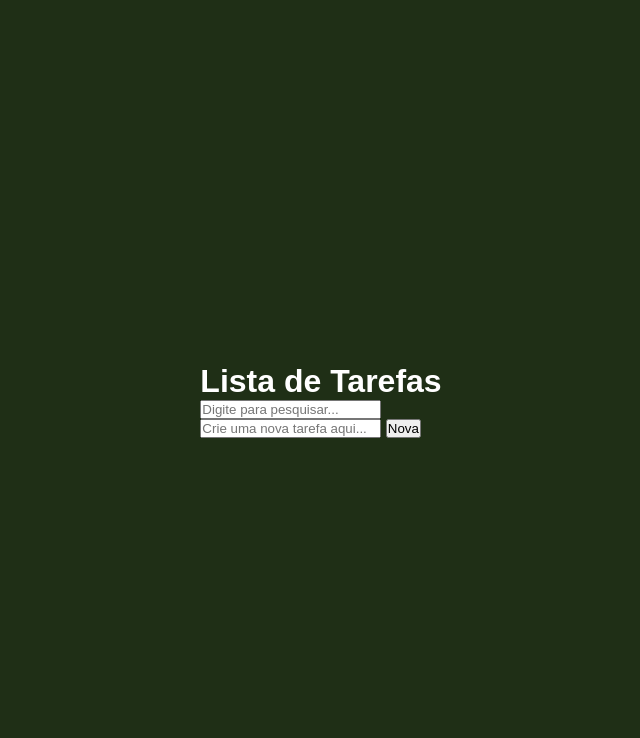
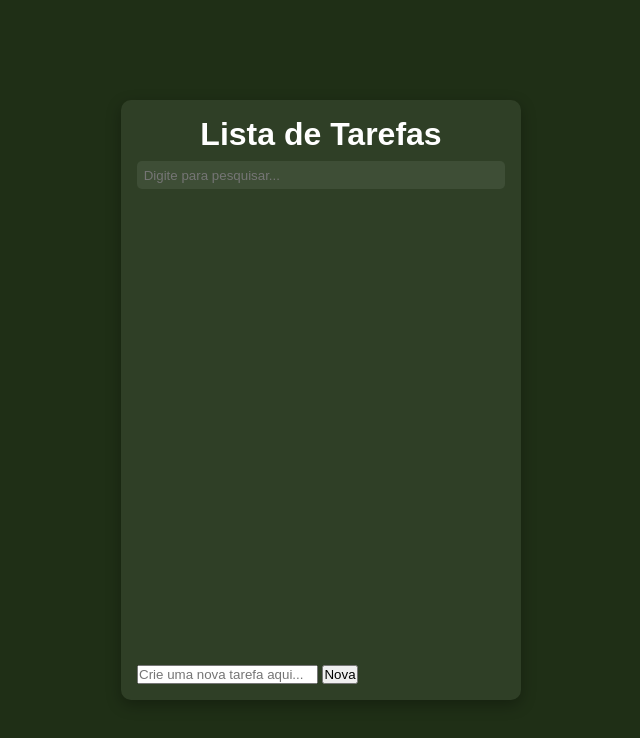
Before and after one commit to sergiocabral/Sample.JavaScript.TodoList.Frontend, a website: page src/public/index.html in a window 1280 px wide. Shown: the whole page, without its empty margins (319-959 px from the left). Drawn offline with Linux system fonts and the light colour scheme.

Commit message:
CSS: Caixa do layout

```diff
--- a/src/public/style.css
+++ b/src/public/style.css
@@ -13,3 +13,40 @@ body {
   align-items: center;
   height: 100vh;
 }
+
+main {
+  width: 100%;
+  max-width: 400px;
+  height: calc(100% - 2em);
+  max-height: 600px;
+  margin: 1em;
+  padding: 1em;
+  background-color: #2f3f26;
+  border-radius: 10px;
+  box-shadow: 0 5px 15px rgba(0, 0, 0, 0.3);
+  display: flex;
+  flex-direction: column;
+  gap: 1em;
+}
+
+header {
+  text-align: center;
+}
+
+header h1 {
+  font-size: 2em;
+  margin-bottom: 0.25em;
+}
+
+header input {
+  width: 100%;
+  padding: 0.5em;
+  border: none;
+  border-radius: 5px;
+  background-color: #3e4e36;
+  color: #fff;
+}
+
+.tarefas {
+  flex-grow: 1;
+}
```
